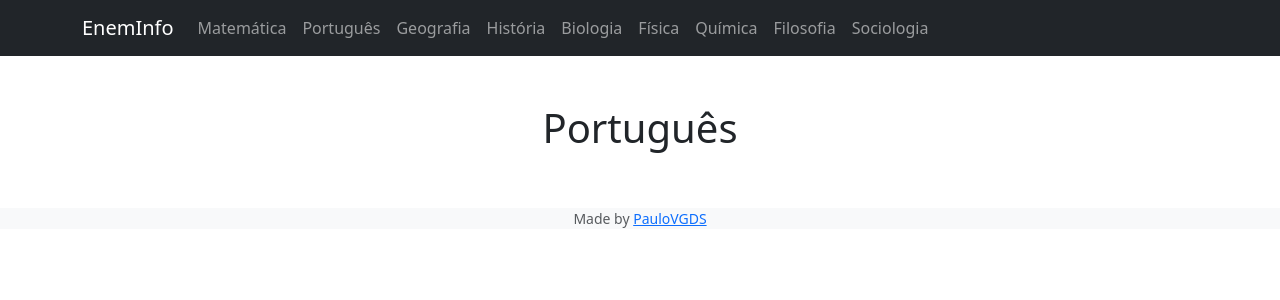
After one commit to PauloVGDS/InfoEnem, a Flask app: page /portugues in a window 1280 px wide. The commit adds this page. Shown: the top 300 px of the page. Run offline with Flask 3, Linux system fonts and the light colour scheme; some libraries are stand-ins or nearby versions.

Commit message:
Mudança de Planos

```diff
--- a/app.py
+++ b/app.py
@@ -9,17 +9,38 @@ def index():
     return render_template("index.html")
 
 
-@app.route("/knowledge")
-def knowledge():
-    return render_template("knowledge.html")
+@app.route("/matematica")
+def matematica():
+    return render_template("matematica.html")
 
+@app.route("/portugues")
+def portugues():
+    return render_template("portugues.html")
 
-@app.route("/projects")
-def projects():
-    return render_template("projects.html")
+@app.route("/geografia")
+def geografia():
+    return render_template("geografia.html")
 
+@app.route("/historia")
+def historia():
+    return render_template("historia.html")
 
+@app.route("/fisica")
+def fisica():
+    return render_template("fisica.html")
 
-@app.route("/contacts")
-def contacts():
-    return render_template("contacts.html")
+@app.route("/quimica")
+def quimica():
+    return render_template("quimica.html")
+
+@app.route("/biologia")
+def biologia():
+    return render_template("biologia.html")
+
+@app.route("/sociologia")
+def sociologia():
+    return render_template("sociologia.html")
+
+@app.route("/filosofia")
+def filosifia():
+    return render_template("filosofia.html")
--- a/templates/contacts.html
+++ b/sociologia.html
@@ -1,13 +1,13 @@
 {% extends "layout.html" %}
 
 {% block title %}
-    Contacts
+    Sociologia
 {% endblock %}
 
 {% block main %}
 
-    <div class="container bg-light">
-        <h1>Contacts</h1>
+    <div>
+        <h1>Sociologia</h1>
 
     </div>
 
--- a/static/index.css
+++ /dev/null
@@ -1,4 +0,0 @@
-.nav-link, .navbar-brand {
-    margin-left: 20px;
-    margin-right: 20px;
-}
--- a/templates/projects.html
+++ b/templates/geografia.html
@@ -1,13 +1,13 @@
 {% extends "layout.html" %}
 
 {% block title %}
-    Projects
+    Geografia
 {% endblock %}
 
 {% block main %}
 
-    <div class="container bg-light">
-        <h1>Projects</h1>
+    <div>
+        <h1>Geografia</h1>
 
     </div>
 
--- a/templates/layout.html
+++ b/templates/layout.html
@@ -7,34 +7,52 @@
         <meta name="viewport" content="width=device-width, initial-scale=1.0">
         <link rel="stylesheet" href="/static/index.css">
 
-        <link href="https://cdn.jsdelivr.net/npm/bootstrap@5.3.0-alpha2/dist/css/bootstrap.min.css" rel="stylesheet" integrity="sha384-aFq/bzH65dt+w6FI2ooMVUpc+21e0SRygnTpmBvdBgSdnuTN7QbdgL+OapgHtvPp" crossorigin="anonymous">
-        <script src="https://cdn.jsdelivr.net/npm/bootstrap@5.3.0-alpha2/dist/js/bootstrap.bundle.min.js" integrity="sha384-qKXV1j0HvMUeCBQ+QVp7JcfGl760yU08IQ+GpUo5hlbpg51QRiuqHAJz8+BrxE/N" crossorigin="anonymous"></script>
+        <link href="https://cdn.jsdelivr.net/npm/bootstrap@5.3.0/dist/css/bootstrap.min.css" rel="stylesheet" integrity="sha384-9ndCyUaIbzAi2FUVXJi0CjmCapSmO7SnpJef0486qhLnuZ2cdeRhO02iuK6FUUVM" crossorigin="anonymous">
+
         <title>Folio: {% block title %}{% endblock %}</title>
     </head>
 
     <body>
 
-        <nav class="navbar navbar-light navbar-expand-md" style="background-image: radial-gradient(circle at 50% -20.71%, #ade5ff 0, #7dcefb 25%, #3cb5f2 50%, #009ce9 75%, #0085e0 100%);">
+        <nav class="navbar navbar-expand-lg navbar-dark bg-dark">
 
-            <a href="/" class="navbar-brand">Folio</a>
-            <button class="navbar-toggler" type="button" data-bs-toggle="collapse" data-bs-target="#navbarNav" aria-controls="navbarNav" aria-expanded="false" aria-label="Toggle navigation">
+            <div class="container">
+                <a href="/" class="navbar-brand">EnemInfo</a>
+                <button class="navbar-toggler" type="button" data-bs-toggle="collapse" data-bs-target="#navbarSupportedContent" aria-controls="navbarSupportedContent" aria-expanded="false" aria-label="Toggle navigation">
                     <span class="navbar-toggler-icon"></span>
                 </button>
-            <div class="collapse navbar-collapse" id="navbarNav" style="justify-content: flex-end;">
-                    <ul class="navbar-nav nav-underline text-left">
+
+                <div class="collapse navbar-collapse" id="navbarSupportedContent">
+                        <ul class="navbar-nav me-auto mb-2 mb-lg-0">
                             <li class="nav-item">
-                            <a href="/" class="nav-link">Sobre</a>
+                                <a href="/matematica" class="nav-link">Matemática</a>
                             </li>
                             <li class="nav-item">
-                            <a href="/knowledge" class="nav-link">Habilidades</a>
+                                <a href="/portugues" class="nav-link">Português</a>
                             </li>
                             <li class="nav-item">
-                            <a href="/projects" class="nav-link">Projetos</a>
+                                <a href="/geografia" class="nav-link">Geografia</a>
                             </li>
                             <li class="nav-item">
-                            <a href="/contacts" class="nav-link">Contato</a>
+                                <a href="/historia" class="nav-link">História</a>
+                            </li>
+                            <li class="nav-item">
+                                <a href="/biologia" class="nav-link">Biologia</a>
+                            </li>
+                            <li class="nav-item">
+                                <a href="/fisica" class="nav-link">Física</a>
+                            </li>
+                            <li class="nav-item">
+                                <a href="/quimica" class="nav-link">Química</a>
+                            </li>
+                            <li class="nav-item">
+                                <a href="/filosofia" class="nav-link">Filosofia</a>
+                            </li>
+                            <li class="nav-item">
+                                <a href="/sociologia" class="nav-link">Sociologia</a>
                             </li>
                         </ul>
+                </div>
             </div>
         </nav>
 
@@ -42,10 +60,11 @@
             {% block main %}{% endblock %}
         </main>
 
-        <footer class="mb-5 small text-center text-muted">
-            This will be the footer of the <a href="/">page</a>
+        <footer class="mb-5 small text-center text-muted bg-light">
+            Made by <a href="https://github.com/PauloVGDS" target="_blank">PauloVGDS</a>
         </footer>
 
+        <script src="https://cdn.jsdelivr.net/npm/bootstrap@5.3.0/dist/js/bootstrap.bundle.min.js" integrity="sha384-geWF76RCwLtnZ8qwWowPQNguL3RmwHVBC9FhGdlKrxdiJJigb/j/68SIy3Te4Bkz" crossorigin="anonymous"></script>
     </body>
 
 </html>
--- a/templates/knowledge.html
+++ b/templates/matematica.html
@@ -1,13 +1,13 @@
 {% extends "layout.html" %}
 
 {% block title %}
-    Knowledge
+    Matemática
 {% endblock %}
 
 {% block main %}
 
-    <div class="container bg-light">
-        <h1>Knowledge</h1>
+    <div>
+        <h1>Matemática</h1>
 
     </div>
 
--- /dev/null
+++ b/templates/portugues.html
@@ -0,0 +1,14 @@
+{% extends "layout.html" %}
+
+{% block title %}
+    Português
+{% endblock %}
+
+{% block main %}
+
+    <div>
+        <h1>Português</h1>
+
+    </div>
+
+{% endblock %}
```
Also changed, not shown: biologia.html (added, +14 -0 lines), filosofia.html (added, +14 -0 lines), fisica.html (added, +14 -0 lines), historia.html (added, +14 -0 lines), quimica.html (added, +14 -0 lines), templates/index.html (+14 -8 lines). Lines whose indentation alone changed are shown as unchanged.
